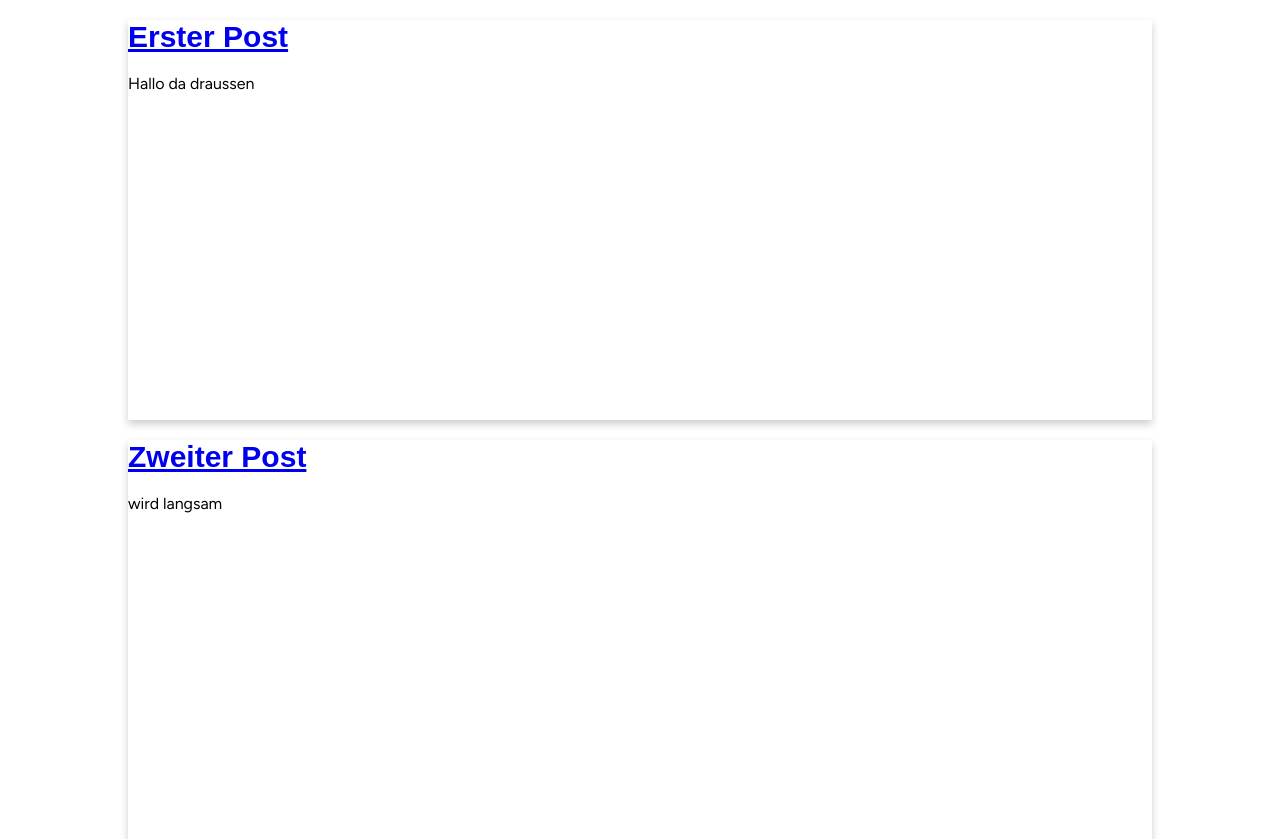
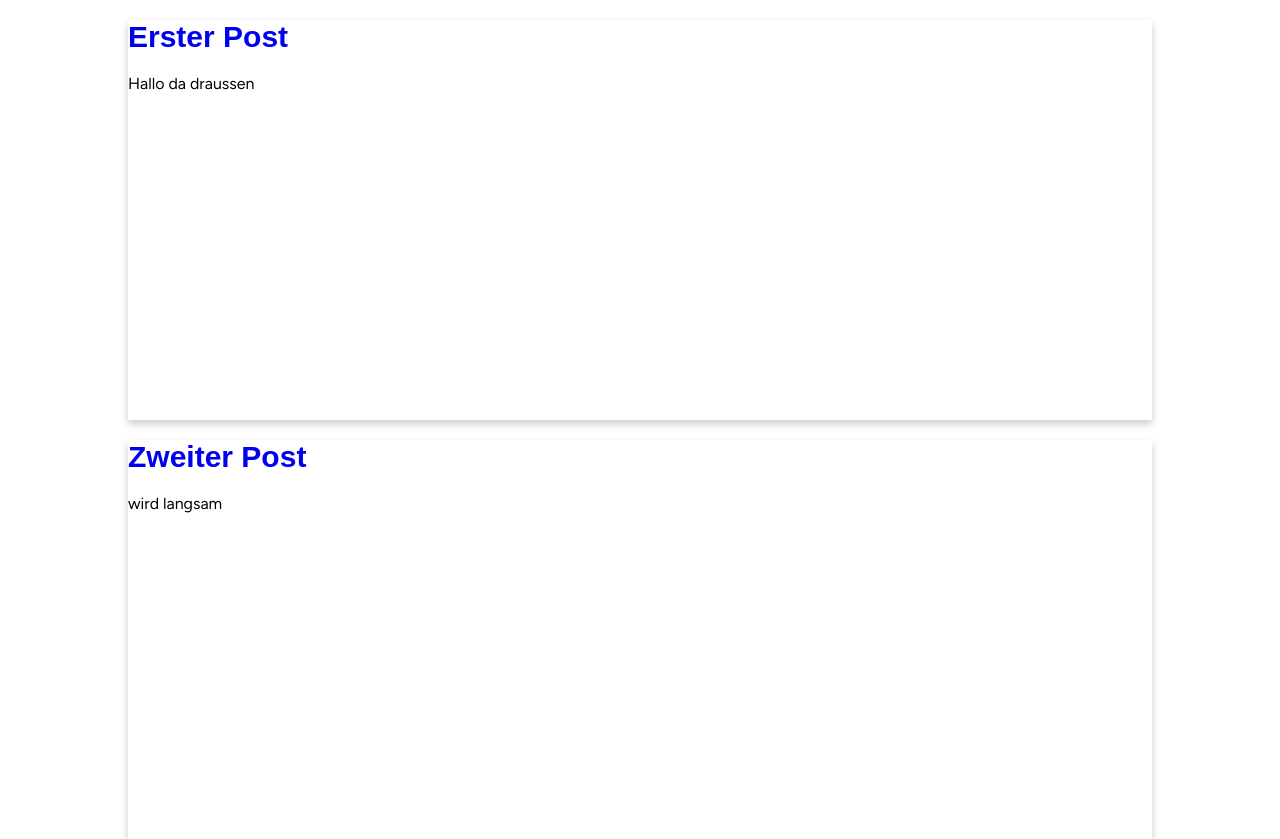
Before and after one commit to Gregor3D/Blog, a Django app: page / in a window 1280 px wide. Shown: the part 89-928 px from the top of the page. Run offline with Django 5.2, Linux system fonts and the light colour scheme; data comes from the database, SQL or seed files in the repository; some web fonts are replaced.

Commit message:
asdkjhfsa

```diff
--- a/blog/static/css/blog.css
+++ b/blog/static/css/blog.css
@@ -65,6 +65,7 @@ body {
     transition: 0.3s;
     width: 80%;
     height: 400px;
+    text-decoration: none;
 }
 
 /* On mouse-over, add a deeper shadow */
@@ -78,3 +79,7 @@ body {
     font-style: normal;
     font-size: 30px;
 }
+
+.post a:link{
+    text-decoration: none;
+}
```
